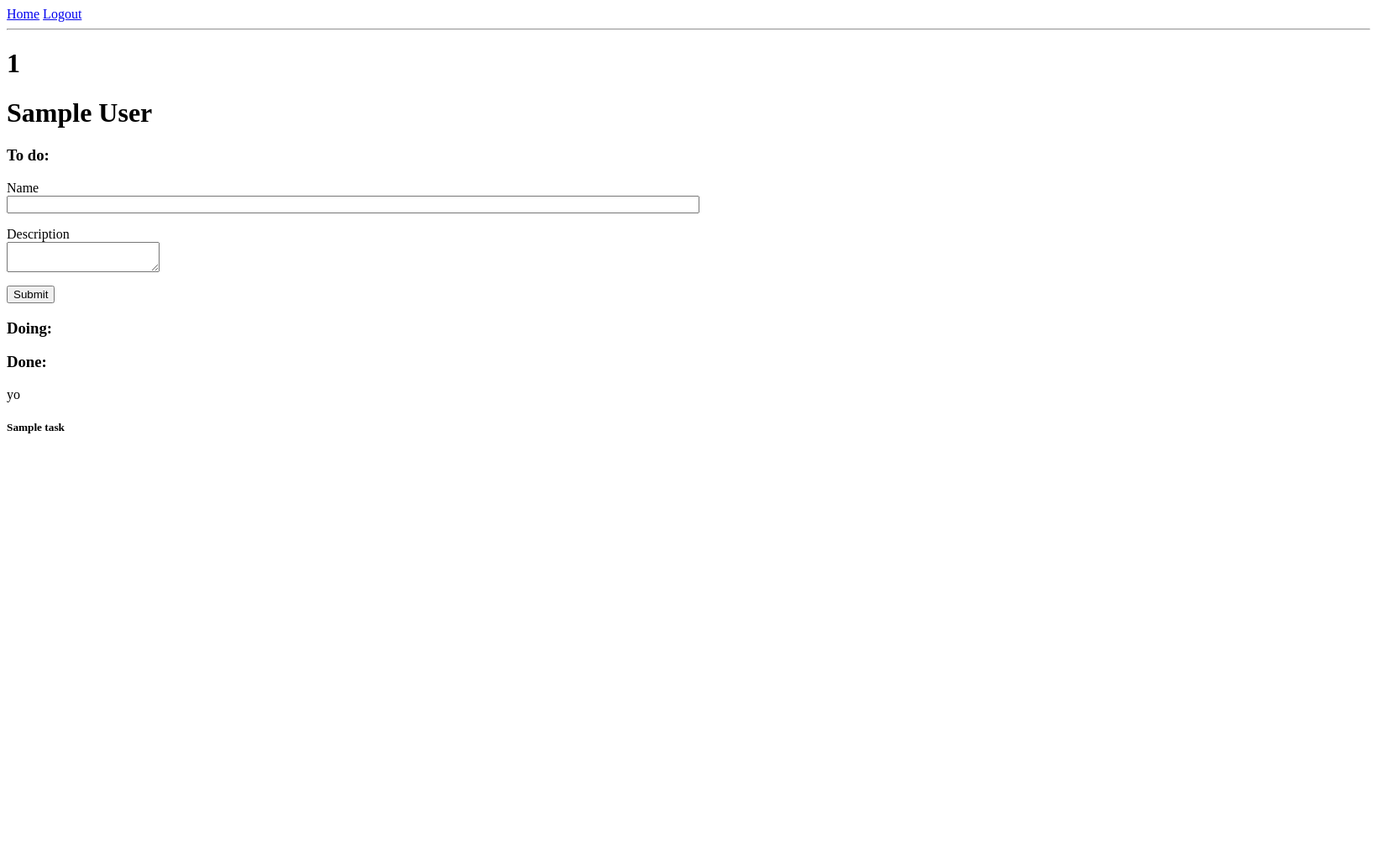
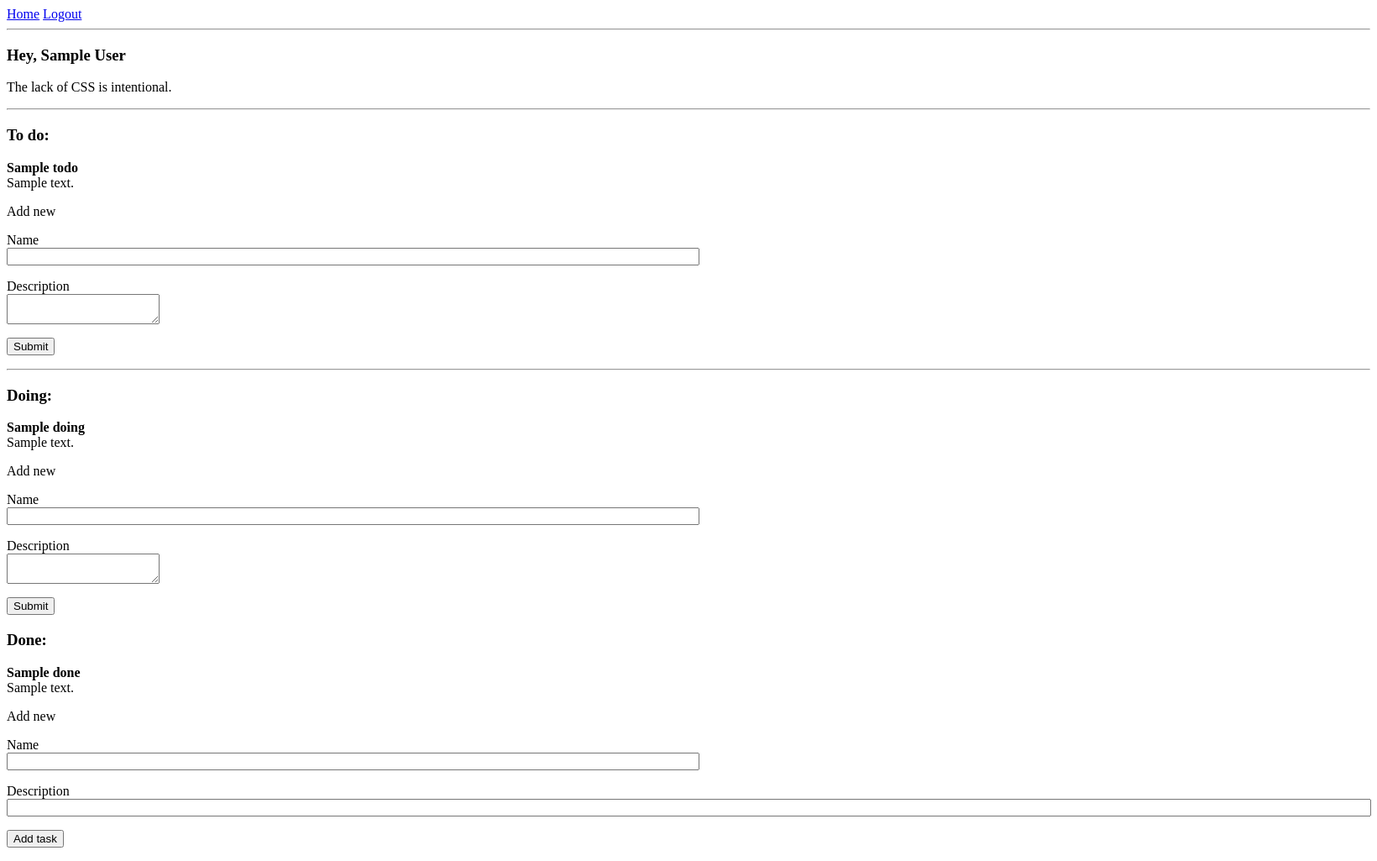
Before and after one commit to gnazareths/kb, a Flask app: template app/templates/index.html in a window 1640 px wide. Shown: the whole page at 84% size. Before the commit the page ends 516 px from the top, so only its background shows below. Run offline with Flask 2, Linux system fonts and the light colour scheme; a user stored in the database is signed in; tables that the repository leaves empty hold one stand-in row (values such as "Sample post"); the template is opened without the code that fills it: values that come from a table or form of the project are taken from there, most other values are stand-ins (such as "Sample title", 1, 10 or a date in 2020); form fields are guessed from the names that the template uses; parts of the project's set-up code (start-up, migrations or seed data) failed here and were passed over.

Commit message:
index pg

```diff
--- a/app/templates/index.html
+++ b/app/templates/index.html
@@ -2,14 +2,21 @@
 
 {% block content %}
 
-  <h1>{{ current_user.id }}</h1>
-  <h1>{{ current_user.name }}</h1>
+  <h3>Hey, {{ current_user.name }}</h3>
+  <p>The lack of CSS is intentional.</p>
+  <hr>
 
    <div class="all-tasks">
      <div class="task-group">
        <h3>To do:</h3>
+       {% for i in todo %}
+       <p>
+         <b>{{ i.name }}</b><br>
+         {{ i.description }}
+       </p>
+       {% endfor %}
+       <p>Add new</p>
        <form action="" method="post">
-         <!-- what does this do? -->
          {{ todo_form.hidden_tag() }}
          <p>
            {{ todo_form.name.label }}<br>
@@ -31,23 +38,69 @@
          </p>
          <p>{{ todo_form.submit() }}</p>
      </div>
+     <hr>
      <div class="task-group">
        <h3>Doing:</h3>
+       {% for i in doing %}
+       <p>
+         <b>{{ i.name }}</b><br>
+         {{ i.description }}
+       </p>
+       {% endfor %}
+       <p>Add new</p>
+       <form action="" method="post">
+         {{ doing_form.hidden_tag() }}
+         <p>
+           {{ doing_form.name.label }}<br>
+           {{ doing_form.name(size=100) }}
+           {% for error in doing_form.name.errors %}
+           <span style="color: red;">
+             {{error}}
+           </span>
+           {% endfor %}
+         </p>
+         <p>
+           {{ doing_form.description.label }}<br>
+           {{ doing_form.description(size=200) }}
+           {% for error in doing_form.description.errors %}
+           <span style="color: red;">
+             {{error}}
+           </span>
+           {% endfor %}
+         </p>
+         <p>{{ doing_form.submit() }}</p>
      </div>
      <div class="task-group">
        <h3>Done:</h3>
+       {% for i in done %}
+       <p>
+         <b>{{ i.name }}</b><br>
+         {{ i.description }}
+       </p>
+       {% endfor %}
+       <p>Add new</p>
+       <form action="" method="post">
+         {{ done_form.hidden_tag() }}
+         <p>
+           {{ done_form.name.label }}<br>
+           {{ done_form.name(size=100) }}
+           {% for error in done_form.name.errors %}
+           <span style="color: red;">
+             {{error}}
+           </span>
+           {% endfor %}
+         </p>
+         <p>
+           {{ done_form.description.label }}<br>
+           {{ done_form.description(size=200) }}
+           {% for error in done_form.description.errors %}
+           <span style="color: red;">
+             {{error}}
+           </span>
+           {% endfor %}
+         </p>
+         <p>{{ done_form.submit() }}</p>
      </div>
    </div>
 
-   {% for i in all %}
-   <p>yo</p>
-   <h5>{{ i.name }}</h5>
-   {% endfor %}
-
-  <!--
-  {% for board in boards %}
-  <p>{{ board.name }}</p>
-  {% endfor %}
-  -->
-
 {% endblock %}
```
Also changed, not shown: 3 other files.
